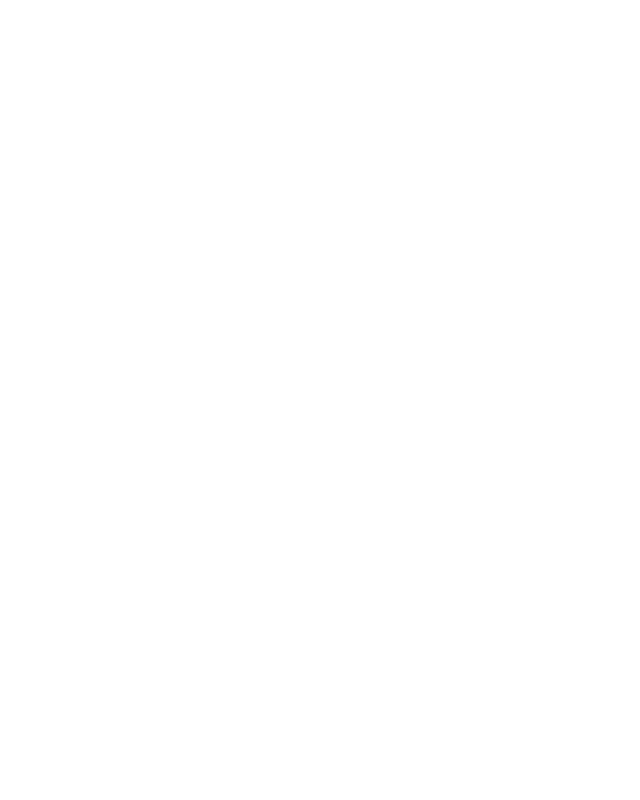
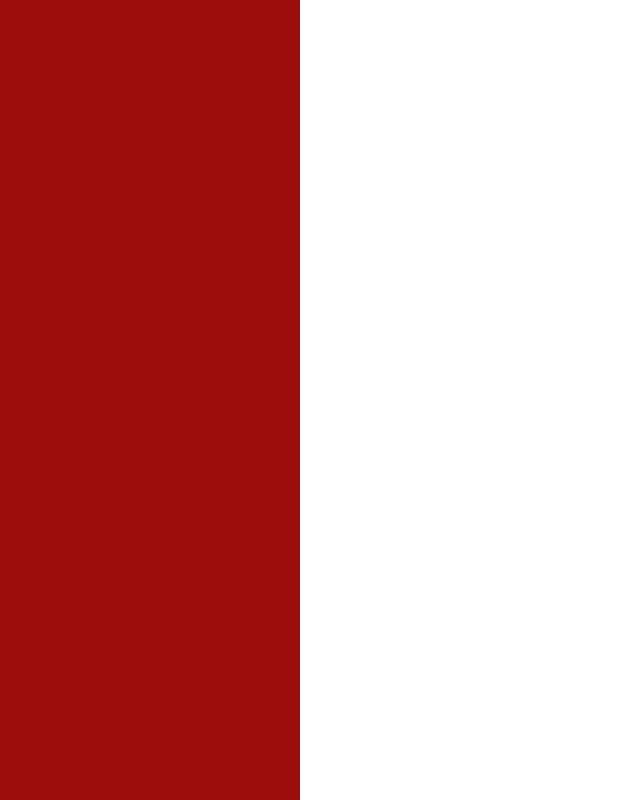
Before and after one commit to Indy660/generate_loader, a Vue app: page / in a window 1280 px wide. Shown: the whole page, without its empty margins (0-640 px from the left). Built offline with nearby package versions, Linux system fonts and the light colour scheme.

Commit message:
more fixes

```diff
--- a/package.json
+++ b/package.json
@@ -31,6 +31,7 @@
     "npm-run-all2": "^6.1.1",
     "prettier": "^3.0.3",
     "typescript": "~5.3.0",
-    "vite": "^5.0.10"
+    "vite": "^5.0.10",
+    "vite-plugin-vue-devtools": "^7.2.1"
   }
 }
--- a/src/App.vue
+++ b/src/App.vue
@@ -1,5 +1,7 @@
 <script setup>
 import { reactive, ref, computed } from 'vue'
+import SideBar from '@/components/SideBar.vue'
+const isShowSidebar = ref(true)
 const numberOfCircles = ref(100)
 const constCss = reactive({
   transformFrom: 80,
@@ -11,22 +13,27 @@ const constCss = reactive({
 })
 const constCSSWrapper = computed(() => {
   return {
-    '--from': constCss.transformFrom + 'px',
-    '--to': constCss.transformTo + 'px',
-    '--size': constCss.size + 'px',
-    '--time': constCss.time + 's',
-    '--count': constCss.count,
-    '--turns': constCss.turns
+    transformFrom: constCss.transformFrom + 'px',
+    transformTo: constCss.transformTo + 'px',
+    size: constCss.size + 'px',
+    time: constCss.time + 's',
+    count: constCss.count,
+    turns: constCss.turns
   }
 })
 </script>
 
 <template>
-  <div class="loader rainbow">
-    <template v-for="index in numberOfCircles" :key="index">
-      <div class="circle" :style="{ '--i': index }" />
-    </template>
-  </div>
+  <main>
+    <div class="loader rainbow">
+      <template v-for="index in numberOfCircles" :key="index">
+        <div class="circle" :style="{ '--i': index }" />
+      </template>
+    </div>
+    <transition name="sidebar">
+      <SideBar v-show="isShowSidebar" />
+    </transition>
+  </main>
 </template>
 
 <!--https://codepen.io/miocene/pen/WNLQKEJ-->
@@ -34,25 +41,24 @@ const constCSSWrapper = computed(() => {
 body {
   background: #333333;
 }
-
+main {
+  height: 100vh;
+  width: 100vw;
+  /*display: flex;*/
+  /*justify-content: center;*/
+  /*align-items: center;*/
+}
 .loader {
   position: absolute;
   top: 50%;
   left: 50%;
 
-  --form: v-bind('constCSSWrapper.from');
-  --to: v-bind('constCSSWrapper.to');
+  --form: v-bind('constCSSWrapper.transformFrom');
+  --to: v-bind('constCSSWrapper.transformTo');
   --size: v-bind('constCSSWrapper.size');
   --time: v-bind('constCSSWrapper.time');
   --count: v-bind('constCSSWrapper.count');
   --turns: v-bind('constCSSWrapper.turns');
-
-  /*--from: 80px;*/
-  /*--to: 200px;*/
-  /*--size: 32px;*/
-  /*--time: 7s;*/
-  /*--count: 51; !* up to 100 *!*/
-  /*--turns: 6;*/
 }
 
 .circle {
@@ -102,4 +108,19 @@ body {
     transform: scale(1);
   }
 }
+
+.sidebar-enter-active,
+.sidebar-leave-active {
+  transition: all 0.5s ease;
+}
+
+.sidebar-enter-from,
+.sidebar-leave-to {
+  transform: translateX(0);
+}
+
+.sidebar-enter-to,
+.sidebar-leave-from {
+  transform: translateX(200%);
+}
 </style>
--- a/src/assets/main.css
+++ b/src/assets/main.css
@@ -1,9 +1,9 @@
 @import './base.css';
 
 #app {
-  max-width: 1280px;
-  margin: 0 auto;
-  padding: 2rem;
+  /*max-width: 1280px;*/
+  /*margin: 0 auto;*/
+  /*padding: 2rem;*/
   font-weight: normal;
 }
 
@@ -28,8 +28,8 @@ a,
   }
 
   #app {
-    display: grid;
-    grid-template-columns: 1fr 1fr;
-    padding: 0 2rem;
+    /*display: grid;*/
+    /*grid-template-columns: 1fr 1fr;*/
+    /*padding: 0 2rem;*/
   }
 }
--- /dev/null
+++ b/src/components/SideBar.vue
@@ -0,0 +1,31 @@
+<script setup>
+import {} from 'vue'
+// export default {
+//   name: 'SideBar',
+//   props: {
+//     msg: String
+//   }
+// }
+</script>
+
+<template>
+  <div class="sidebar">
+    <div class="container"></div>
+  </div>
+</template>
+
+<style scoped>
+.sidebar {
+  width: 300px;
+  height: 100vh;
+  background-color: #9d0c0c;
+  media (max-width: 768px) {
+    width: 100vh;
+  }
+  .container {
+    width: 100%;
+    height: 100%;
+    padding: 20px;
+  }
+}
+</style>
--- a/vite.config.js
+++ b/vite.config.js
@@ -1,13 +1,12 @@
 import { fileURLToPath, URL } from 'node:url'
 
 import { defineConfig } from 'vite'
+import VueDevTools from 'vite-plugin-vue-devtools'
 import vue from '@vitejs/plugin-vue'
 
 // https://vitejs.dev/config/
 export default defineConfig({
-  plugins: [
-    vue(),
-  ],
+  plugins: [VueDevTools(), vue()],
   resolve: {
     alias: {
       '@': fileURLToPath(new URL('./src', import.meta.url))
```
Also changed, not shown: 1 other file (tests, documents, lock files or other folders).
